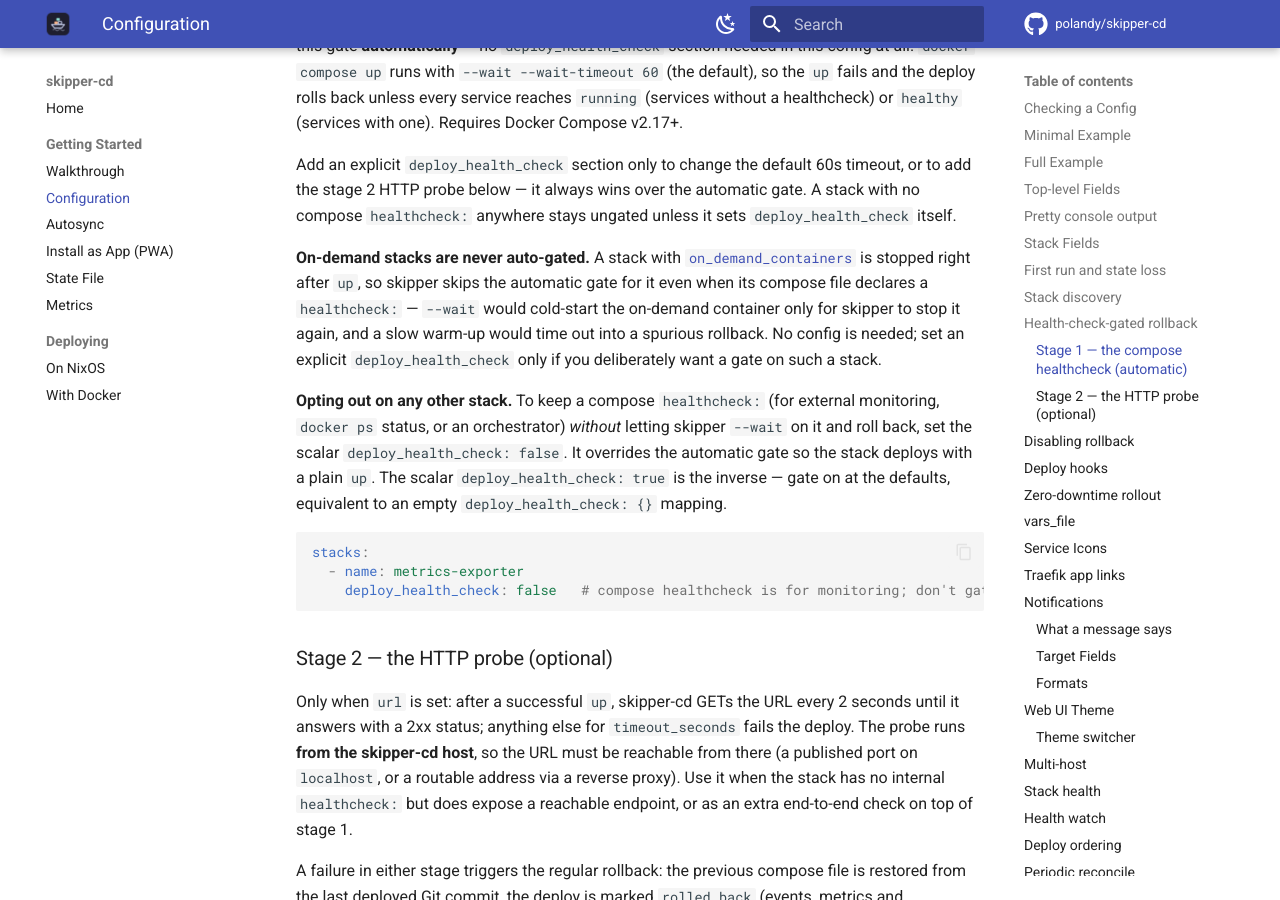
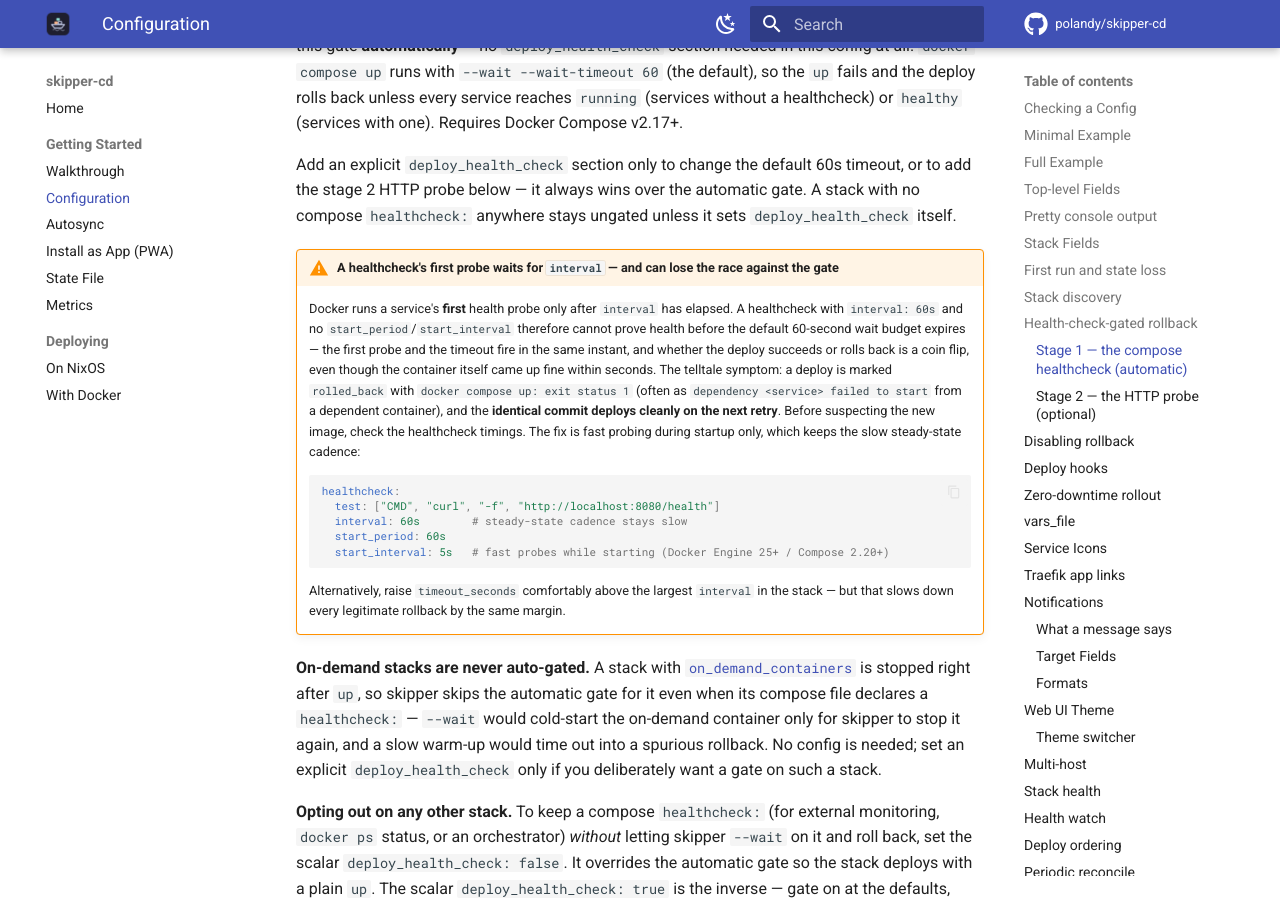
Before and after one commit to polandy/skipper-cd, an MkDocs documentation site: the page built from docs/configuration.md, in a window 1280 px wide and 900 px high, scrolled down 13119 px. Built offline with MkDocs 1.6.1 and Material for MkDocs 9.7.7, drawn with Linux system fonts in a browser that asks for light colours; comment, search, counter and statistics services are not loaded.

Commit message:
docs(configuration): warn that a healthcheck's first probe races the wait gate
A compose healthcheck with interval >= the gate's timeout_seconds (default
60s) and no start_period/start_interval runs its first probe at the same
moment the wait budget expires, so a perfectly healthy deploy rolls back
on a coin flip and succeeds unchanged on the retry. Observed 2026-08-05
with a nextcloud digest bump. Document the symptom and the
start_period/start_interval fix next to the automatic gate.

````diff
--- a/docs/configuration.md
+++ b/docs/configuration.md
@@ -253,6 +253,19 @@ services:
 As soon as any service in the stack's compose file declares a `healthcheck:`, skipper-cd applies this gate **automatically** — no `deploy_health_check` section needed in this config at all. `docker compose up` runs with `--wait --wait-timeout 60` (the default), so the `up` fails and the deploy rolls back unless every service reaches `running` (services without a healthcheck) or `healthy` (services with one). Requires Docker Compose v2.17+.
 
 Add an explicit `deploy_health_check` section only to change the default 60s timeout, or to add the stage 2 HTTP probe below — it always wins over the automatic gate. A stack with no compose `healthcheck:` anywhere stays ungated unless it sets `deploy_health_check` itself.
+
+!!! warning "A healthcheck's first probe waits for `interval` — and can lose the race against the gate"
+    Docker runs a service's **first** health probe only after `interval` has elapsed. A healthcheck with `interval: 60s` and no `start_period`/`start_interval` therefore cannot prove health before the default 60-second wait budget expires — the first probe and the timeout fire in the same instant, and whether the deploy succeeds or rolls back is a coin flip, even though the container itself came up fine within seconds. The telltale symptom: a deploy is marked `rolled_back` with `docker compose up: exit status 1` (often as `dependency <service> failed to start` from a dependent container), and the **identical commit deploys cleanly on the next retry**. Before suspecting the new image, check the healthcheck timings. The fix is fast probing during startup only, which keeps the slow steady-state cadence:
+
+    ```yaml
+    healthcheck:
+      test: ["CMD", "curl", "-f", "http://localhost:8080/health"]
+      interval: 60s        # steady-state cadence stays slow
+      start_period: 60s
+      start_interval: 5s   # fast probes while starting (Docker Engine 25+ / Compose 2.20+)
+    ```
+
+    Alternatively, raise `timeout_seconds` comfortably above the largest `interval` in the stack — but that slows down every legitimate rollback by the same margin.
 
 **On-demand stacks are never auto-gated.** A stack with [`on_demand_containers`](#stack-fields) is stopped right after `up`, so skipper skips the automatic gate for it even when its compose file declares a `healthcheck:` — `--wait` would cold-start the on-demand container only for skipper to stop it again, and a slow warm-up would time out into a spurious rollback. No config is needed; set an explicit `deploy_health_check` only if you deliberately want a gate on such a stack.
 
````
